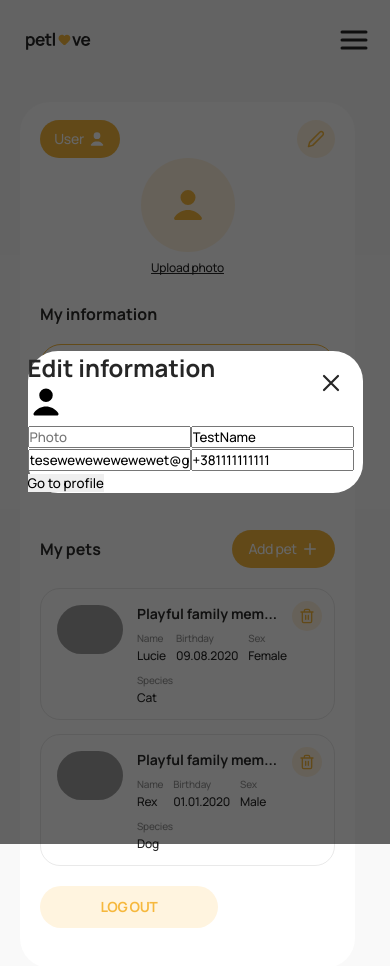
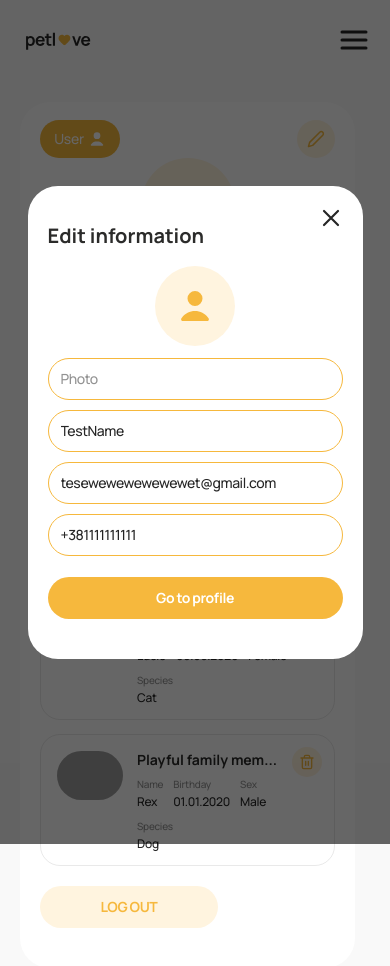
Before and after one commit to AlexandraKhalimon/pet-love-app, a Next.js app: page /profile in a window 390 px wide. Both pictures are taken after a click on the button 316 px from the left and 139 px from the top of the page. Shown: the top 966 px of the page. Built offline with nearby package versions, Linux system fonts and the light colour scheme; grey boxes are pictures that could not be loaded.

Commit message:
style(modal-edit-user): add mobile styles and update icon size

```diff
--- a/components/ModalEditUser/ModalEditUser.module.css
+++ b/components/ModalEditUser/ModalEditUser.module.css
@@ -0,0 +1,78 @@
+.modal {
+  padding: 40px 20px;
+}
+
+.heading {
+  font-weight: 700;
+  font-size: 20px;
+  line-height: 100%;
+  color: #2b2b2a;
+  margin-bottom: 20px;
+}
+
+.avatar {
+  border-radius: 100px;
+  margin: 0 auto;
+  margin-bottom: 12px;
+}
+
+.image {
+  width: 80px;
+  height: 80px;
+  padding: 20px;
+  border-radius: 100px;
+  background-color: #fff4df;
+  margin: 0 auto;
+  margin-bottom: 12px;
+}
+
+.icon {
+  fill: #f6b83d;
+}
+
+.formInputs {
+  display: flex;
+  flex-direction: column;
+  align-items: center;
+  gap: 10px;
+  margin-bottom: 21px;
+}
+
+.input {
+  width: 295px;
+  height: 42px;
+  border: 1px solid #f6b83d;
+  border-radius: 30px;
+  padding: 12px;
+  font-weight: 500;
+  font-size: 14px;
+  line-height: 129%;
+  letter-spacing: -0.03em;
+  color: var(--foreground);
+  outline: none;
+}
+
+.input::placeholder {
+  font-weight: 500;
+  font-size: 14px;
+  line-height: 129%;
+  letter-spacing: -0.03em;
+  color: rgba(38, 38, 38, 0.5);
+}
+
+.submit {
+  width: 295px;
+  height: 42px;
+  padding: 12px;
+  border-radius: 30px;
+  background-color: #f6b83d;
+  font-weight: 700;
+  font-size: 14px;
+  line-height: 129%;
+  letter-spacing: -0.03em;
+  color: #fff;
+}
+
+.submit:hover {
+  background-color: #f9b020;
+}
--- a/components/ModalEditUser/ModalEditUser.tsx
+++ b/components/ModalEditUser/ModalEditUser.tsx
@@ -39,7 +39,7 @@ export default function ModalEditUser({ user }: Props) {
         />
       ) : (
         <div className={css.image}>
-          <svg className={css.icon} width={36} height={36}>
+          <svg className={css.icon} width={40} height={40}>
             <use href="/icons.svg#icon-user"></use>
           </svg>
         </div>
```
